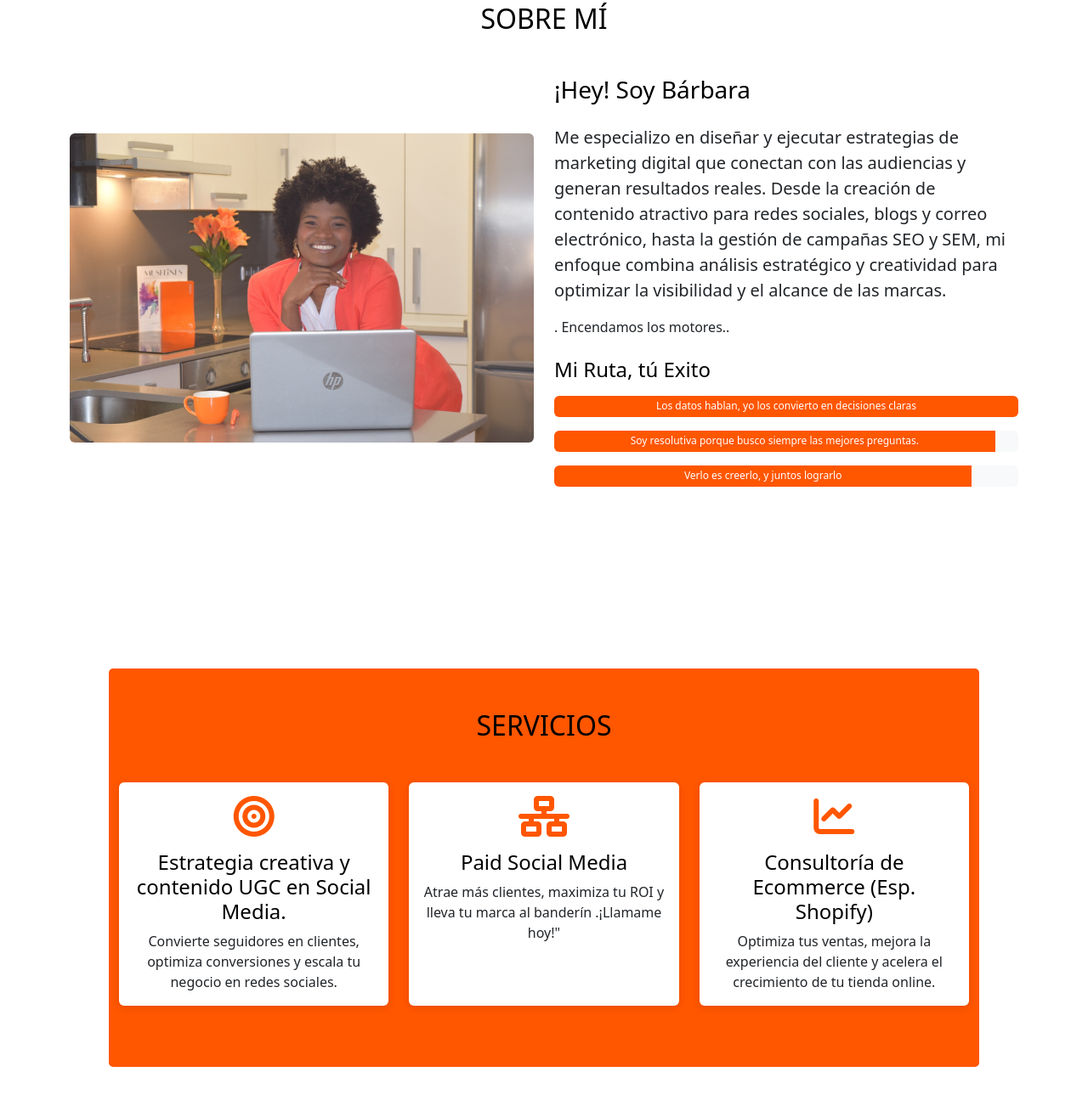
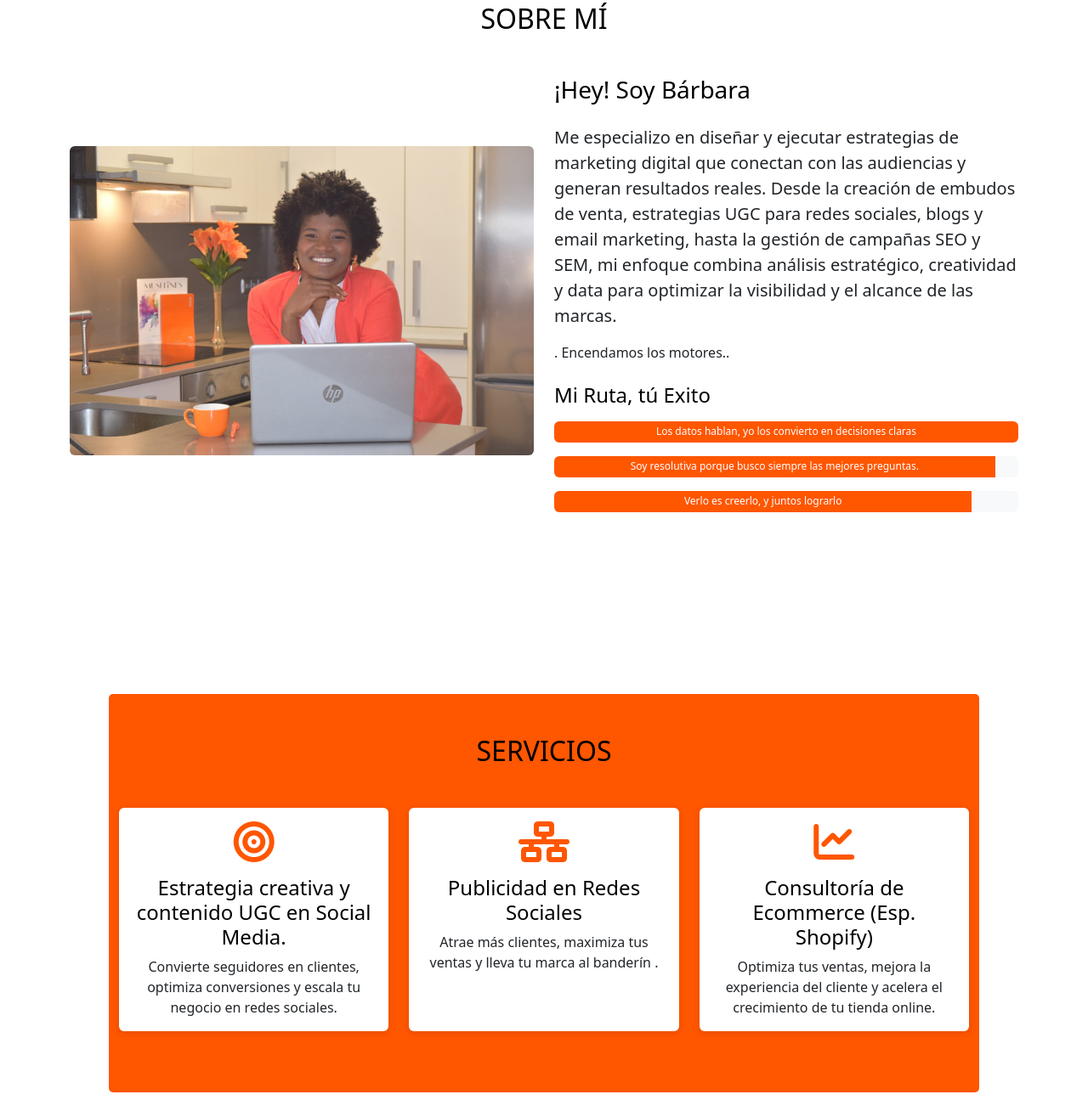
Before and after one commit to rosita0205/Barbara_Martinez, a plain HTML site: page index.html in a window 1280 px wide. Shown: the part 845-2160 px from the top of the page at 85% size. Drawn offline with nearby package versions, Linux system fonts and the light colour scheme.

Commit message:
Update index.html

```diff
--- a/index.html
+++ b/index.html
@@ -80,8 +80,8 @@
                 </div>
                 <div class="col-md-6">
                     <h3 class="mb-4 text-primary">¡Hey! Soy Bárbara</h3>
-                    <p class="lead"> Me especializo en diseñar y ejecutar estrategias de marketing digital que conectan con las audiencias y generan resultados reales. Desde la creación de contenido atractivo para redes sociales, blogs y correo electrónico,
-                        hasta la gestión de campañas SEO y SEM, mi enfoque combina análisis estratégico y creatividad para optimizar la visibilidad y el alcance de las marcas.</p>
+                    <p class="lead"> Me especializo en diseñar y ejecutar estrategias de marketing digital que conectan con las audiencias y generan resultados reales. Desde la creación de embudos de venta, estrategias UGC para redes sociales, blogs y email marketing,
+                        hasta la gestión de campañas SEO y SEM, mi enfoque combina análisis estratégico, creatividad y data para optimizar la visibilidad y el alcance de las marcas.</p>
                     <p>. Encendamos los motores..</p>
                     <div class="mt-4">
                         <h4 class="mb-3 text-primary">Mi Ruta, tú Exito</h4>
@@ -118,8 +118,8 @@
                     <div class="card h-100 text-center">
                         <div class="card-body">
                             <i class="fas fa-network-wired fa-3x mb-3"></i>
-                            <h4 class="card-title text-primary">Paid Social Media</h4>
-                            <p class="card-text">Atrae más clientes, maximiza tu ROI y lleva tu marca al banderín .¡Llamame hoy!"</p>
+                            <h4 class="card-title text-primary">Publicidad en Redes Sociales</h4>
+                            <p class="card-text">Atrae más clientes, maximiza tus ventas y lleva tu marca al banderín .</p>
                         </div>
                     </div>
                 </div>
@@ -146,6 +146,7 @@
                     <div class="card project-card">
                         <div class="card-body">
                             <h5 class="card-title text-primary">Project Tesla</h5>
+                            <h5 class="card-title text-primary">Emilia Córtes, Founder</h5>
                             <p class="card-text">Bárbara es una profesional abierta y resolutiva, siempre encuentra soluciones incluso en los desafíos más complejos. Su creatividad y organización nos llevaron a aumentar nuestra interacción un 45% en solo 3 meses.</p>
                             <a href="#contact" class="btn btn-custom">ACELERA</a>
                         </div>
```
